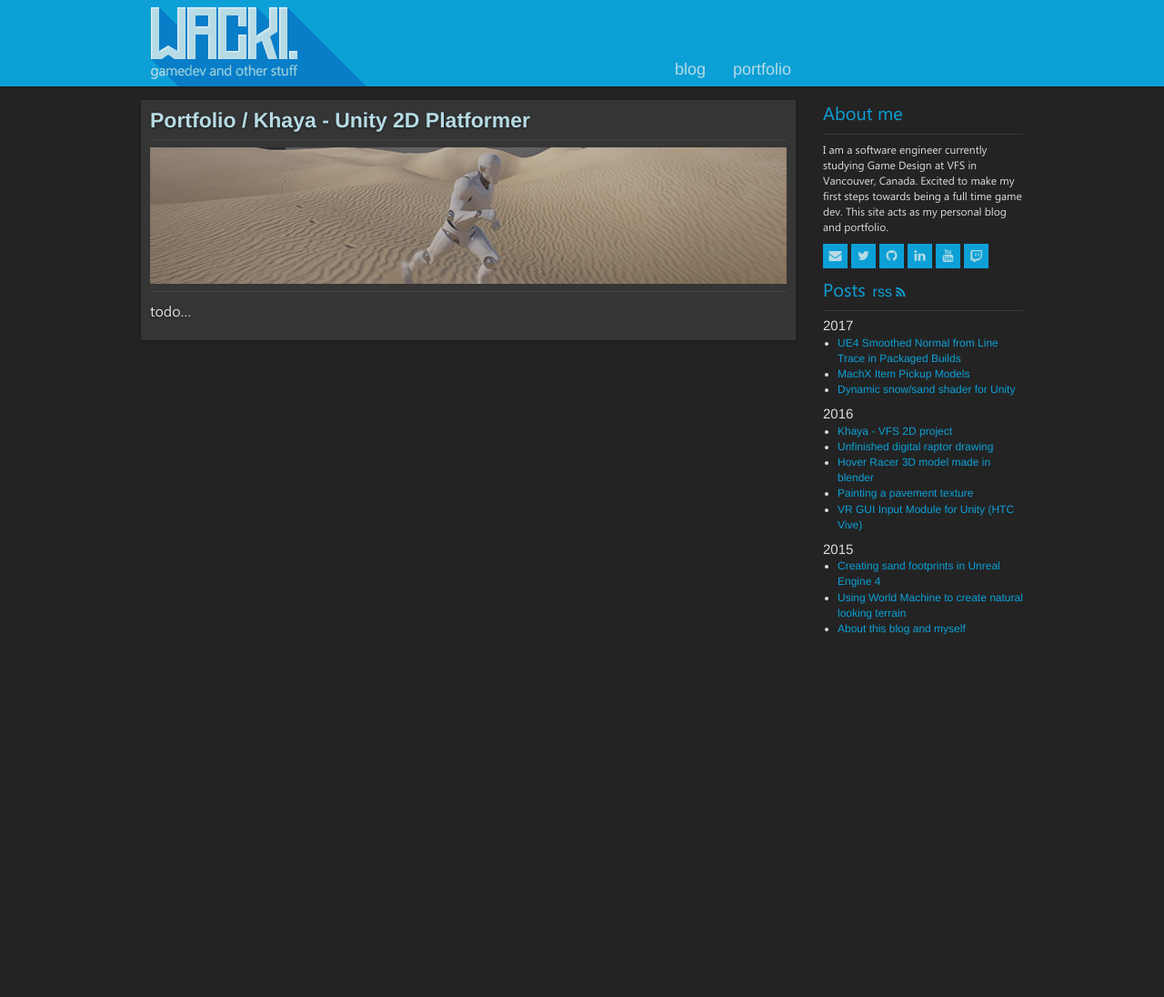
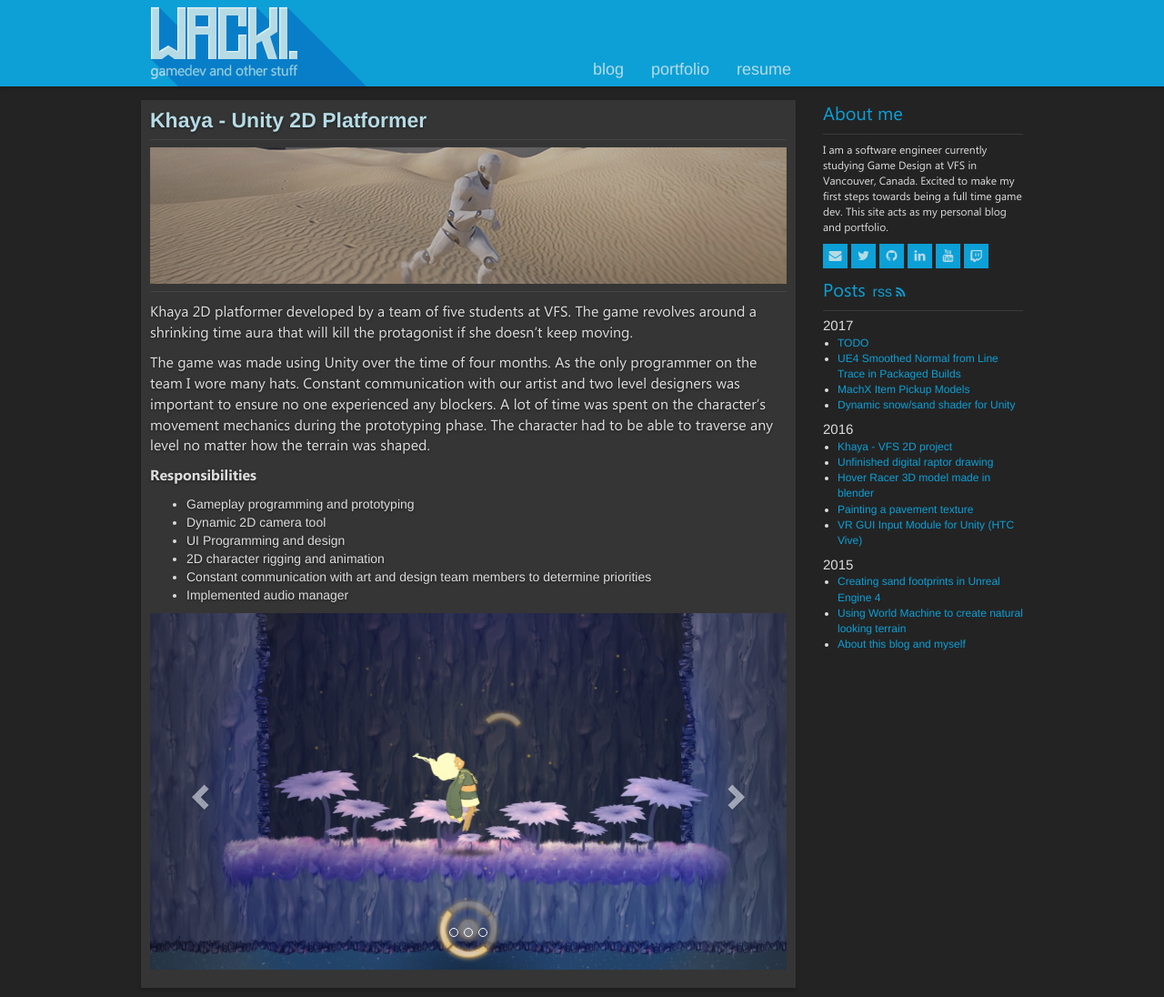
Before and after one commit to wacki/wacki.github.io, a Jekyll site: the page built from _portfolio/khaya-unity-2d-platformer.md, in a window 1280 px wide. Shown: the whole page at 91% size. Built offline with Jekyll 4.4.1, drawn with Linux system fonts in a browser that asks for light colours; nearby versions of some CDN libraries; before the commit the page ends 900 px from its top, so only the background shows below that.

Commit message:
Added unfinished new portfolio entries, added unfinished resume page

```diff
--- /dev/null
+++ b/_includes/image-carousel.html
@@ -0,0 +1,42 @@
+
+
+
+{% assign imagesarray = include.images | split: ',' %}
+
+<div id="myCarousel" class="carousel slide" data-ride="carousel">
+<!-- Indicators -->
+<ol class="carousel-indicators">
+{% for src in imagesarray %}
+  {% assign activeclass='' %}
+  {% if forloop.index==0 %}
+  	{% assign activeclass=' class="active"' %}
+  {% endif %}
+  <li data-target="#myCarousel" data-slide-to="{{forloop.index0}}"{{activeclass}}></li>
+
+{% endfor %}
+</ol>
+
+<!-- Wrapper for slides -->
+<div class="carousel-inner">
+
+{% for src in imagesarray %}
+  {% assign activeclass='' %}
+  {% if forloop.index0==0 %}
+  	{% assign activeclass=' active'%}
+  {% endif %}
+  <div class="item{{activeclass}}">
+    <img src="{{src}}" alt="alttext" style="width:100%;">
+  </div>
+{% endfor %}
+</div>
+
+<!-- Left and right controls -->
+<a class="left carousel-control" href="#myCarousel" data-slide="prev">
+  <span class="glyphicon glyphicon-chevron-left"></span>
+  <span class="sr-only">Previous</span>
+</a>
+<a class="right carousel-control" href="#myCarousel" data-slide="next">
+  <span class="glyphicon glyphicon-chevron-right"></span>
+  <span class="sr-only">Next</span>
+</a>
+</div>
--- a/_layouts/project.html
+++ b/_layouts/project.html
@@ -4,7 +4,7 @@ layout: default
 
 <div class="post">
     <div>
-        <h3>Portfolio / {{ page.title }}</h3>
+        <h3>{{ page.title }}</h3>
     </div>
     <hr />
     <img src="/assets/projects/images/{{page.image}}" style="width: 100%;"/>
--- a/_portfolio/khaya-unity-2d-platformer.md
+++ b/_portfolio/khaya-unity-2d-platformer.md
@@ -4,10 +4,31 @@ type: "Student Project"
 category: [Programming]
 technology: Unity
 platform: PC
-description: "Programming"
+description: "2D Platformer made in Unity"
 image: ue4-footprints/preview.png
-sort-id: 5
-publish: false
+sort-id: 2
+publish: true
 ---
 
-todo...
+Khaya 2D platformer developed by a team of five students at VFS. The game revolves around a shrinking time aura that will kill the protagonist if she doesn't keep moving.
+
+The game was made using Unity over the time of four months. As the only programmer on the team I wore many hats. Constant communication with our artist and two level designers was important to ensure no one experienced any blockers.
+A lot of time was spent on the character's movement mechanics during the prototyping phase. The character had to be able to traverse any level no matter how the terrain was shaped.
+
+
+
+**Responsibilities**
+
+* Gameplay programming and prototyping
+* Dynamic 2D camera tool
+* UI Programming and design
+* 2D character rigging and animation
+* Constant communication with art and design team members to determine priorities
+* Implemented audio manager
+
+
+{% include image-carousel.html
+	images="/assets/projects/images/khaya/screenshot01.png,
+	/assets/projects/images/khaya/screenshot02.png,
+	/assets/projects/images/khaya/screenshot03.png"
+%}
```
Also changed, not shown: _layouts/default_nosidebar.html (added, +26 -0 lines), _portfolio/khaya-unity-2d-studentproject.md (deleted, +0 -25 lines), _portfolio/machx-ue4-coop-racer-studentproject.md (deleted, +0 -24 lines), _portfolio/machx-ue4-coop-racer.md (+21 -4 lines), _portfolio/unity-snow-indentation-shader.md (+1 -1 lines), _portfolio/unity-vr-gui.md (+1 -1 lines), _posts/2017-05-05-khaya-final-version.md (added, +14 -0 lines), resume.html (added, +17 -0 lines), assets/projects/images/khaya/screenshot01.png (added), assets/projects/images/khaya/screenshot02.png (added), assets/projects/images/khaya/screenshot03.png (added), 1 other file.
